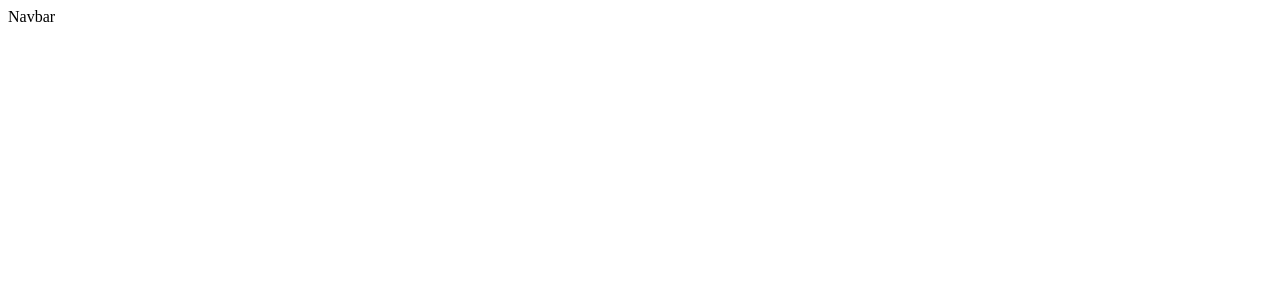
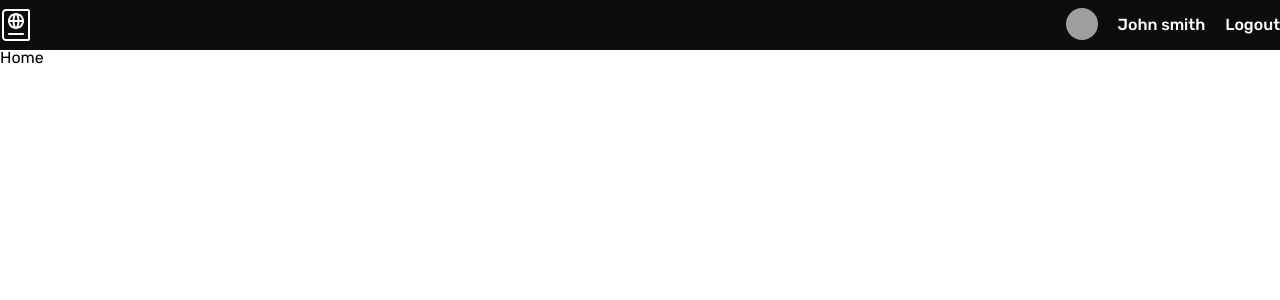
Before and after one commit to r-ILIASS/react-passport-js, a React (Create React App) app: page / in a window 1280 px wide. Shown: the top 300 px of the page. Built offline with nearby package versions, Linux system fonts and the light colour scheme; grey boxes are pictures that could not be loaded.

Commit message:
feat: add Navbar

```diff
--- a/public/index.html
+++ b/public/index.html
@@ -3,6 +3,12 @@
   <head>
     <meta charset="utf-8" />
     <link rel="icon" href="%PUBLIC_URL%/favicon.ico" />
+    <link rel="preconnect" href="https://fonts.googleapis.com" />
+    <link rel="preconnect" href="https://fonts.gstatic.com" crossorigin />
+    <link
+      href="https://fonts.googleapis.com/css2?family=Rubik:wght@300;400;500;700&display=swap"
+      rel="stylesheet"
+    />
     <meta name="viewport" content="width=device-width, initial-scale=1" />
     <meta name="theme-color" content="#000000" />
     <meta
--- a/src/App.js
+++ b/src/App.js
@@ -1,4 +1,5 @@
 import Navbar from "./components/Navbar";
+import Home from "./pages/Home";
 
 import "./app.css";
 
@@ -6,6 +7,7 @@
   return (
     <div>
       <Navbar />
+      <Home />
     </div>
   );
 }
--- a/src/app.css
+++ b/src/app.css
@@ -0,0 +1,42 @@
+.navbar {
+  height: 50px;
+  background: #0d0d0d;
+  color: #fff;
+}
+
+.wrapper {
+  width: 100%;
+  height: 100%;
+  max-width: 1280px;
+  margin: 0 auto;
+  display: flex;
+  align-items: center;
+  justify-content: space-between;
+}
+
+.logo {
+  width: 32px;
+  height: 32px;
+}
+
+.list {
+  display: flex;
+  align-items: center;
+  list-style: none;
+}
+
+.listItem {
+  margin-right: 20px;
+  font-weight: 500;
+  cursor: pointer;
+}
+
+.listItem:last-child {
+  margin-right: 0;
+}
+
+.avatar {
+  width: 32px;
+  height: 32px;
+  border-radius: 50%;
+}
--- a/src/components/Navbar.jsx
+++ b/src/components/Navbar.jsx
@@ -1,7 +1,26 @@
 import React from "react";
+// Assets
+import Logo from "../assets/passport.svg";
 
 const Navbar = () => {
-  return <div>Navbar</div>;
+  return (
+    <div className="navbar">
+      <div className="wrapper">
+        <img src={Logo} alt="logo" className="logo" />
+        <ul className="list">
+          <li className="listItem">
+            <img
+              src="https://source.unsplash.com/random"
+              alt="avatar"
+              className="avatar"
+            />
+          </li>
+          <li className="listItem">John smith</li>
+          <li className="listItem">Logout</li>
+        </ul>
+      </div>
+    </div>
+  );
 };
 
 export default Navbar;
--- /dev/null
+++ b/src/index.css
@@ -0,0 +1,124 @@
+html,
+body,
+div,
+span,
+applet,
+object,
+iframe,
+h1,
+h2,
+h3,
+h4,
+h5,
+h6,
+p,
+blockquote,
+pre,
+a,
+abbr,
+acronym,
+address,
+big,
+cite,
+code,
+del,
+dfn,
+em,
+img,
+ins,
+kbd,
+q,
+s,
+samp,
+small,
+strike,
+strong,
+sub,
+sup,
+tt,
+var,
+b,
+u,
+i,
+center,
+dl,
+dt,
+dd,
+ol,
+ul,
+li,
+fieldset,
+form,
+label,
+legend,
+table,
+caption,
+tbody,
+tfoot,
+thead,
+tr,
+th,
+td,
+article,
+aside,
+canvas,
+details,
+embed,
+figure,
+figcaption,
+footer,
+header,
+hgroup,
+menu,
+nav,
+output,
+ruby,
+section,
+summary,
+time,
+mark,
+audio,
+video {
+  margin: 0;
+  padding: 0;
+  border: 0;
+  font-family: "Rubik", sans-serif;
+  vertical-align: baseline;
+  box-sizing: border-box;
+}
+/* HTML5 display-role reset for older browsers */
+article,
+aside,
+details,
+figcaption,
+figure,
+footer,
+header,
+hgroup,
+menu,
+nav,
+section {
+  display: block;
+}
+body {
+  line-height: 1;
+}
+ol,
+ul {
+  list-style: none;
+}
+blockquote,
+q {
+  quotes: none;
+}
+blockquote:before,
+blockquote:after,
+q:before,
+q:after {
+  content: "";
+  content: none;
+}
+table {
+  border-collapse: collapse;
+  border-spacing: 0;
+}
--- a/src/index.js
+++ b/src/index.js
@@ -1,6 +1,8 @@
 import React from "react";
 import ReactDOM from "react-dom";
 import App from "./App";
+
+import "./index.css";
 
 ReactDOM.render(
   <React.StrictMode>
--- /dev/null
+++ b/src/pages/Home.jsx
@@ -0,0 +1,7 @@
+import React from "react";
+
+const Home = () => {
+  return <div>Home</div>;
+};
+
+export default Home;
```
Also changed, not shown: src/assets/passport.svg (added).
